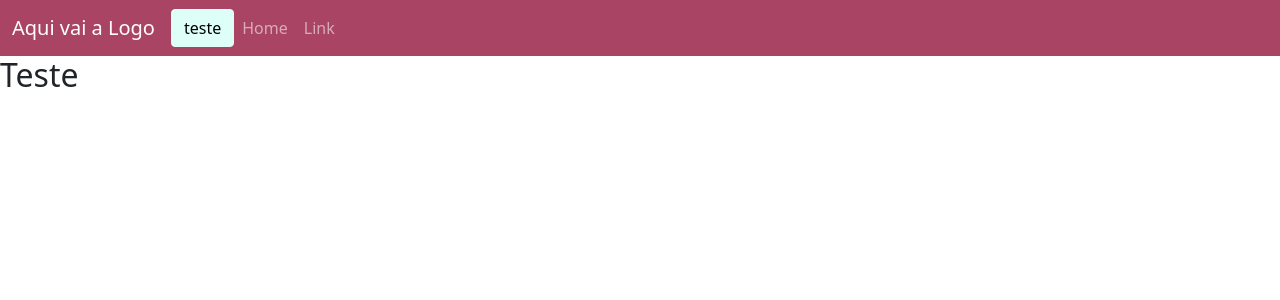
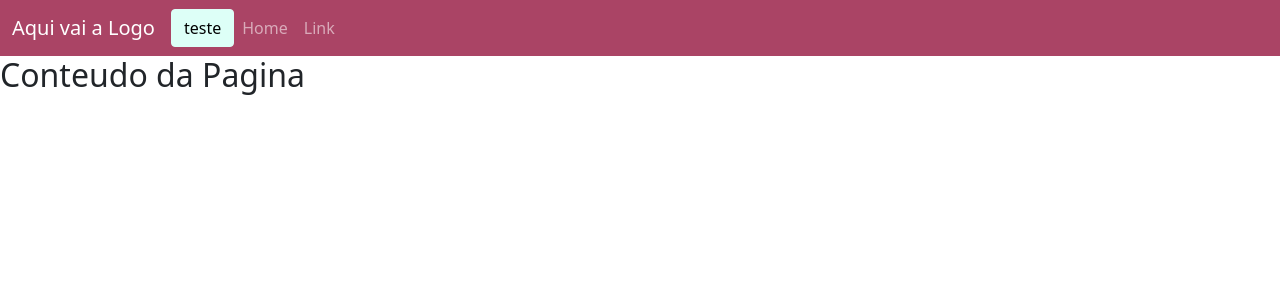
Before and after one commit to yurilimace/catalogo-livro, a React (Create React App) app: page / in a window 1280 px wide. Shown: the top 300 px of the page. Built offline with nearby package versions, Linux system fonts and the light colour scheme.

Commit message:
template da pagina implementado

```diff
--- a/src/App.tsx
+++ b/src/App.tsx
@@ -3,7 +3,7 @@ import React from 'react';
 import './App.css';
 import 'bootstrap/dist/css/bootstrap.min.css';
 import './scss/custom.scss';
-import NavBar from './components/Navbar';
+import PageTemplate from './components/pageTemplate';
 import SideMenu from './components/sidemenu';
 import { SideMenuContextProvider } from './context/sidemenuContext';
 
@@ -12,8 +12,9 @@ const App = () => {
     <div style={{ display: 'flex' }}>
       <SideMenuContextProvider>
         <SideMenu />
-
-        <NavBar />
+        <PageTemplate>
+          <h2> Conteudo da Pagina </h2>
+        </PageTemplate>
       </SideMenuContextProvider>
     </div>
   );
--- a/src/components/Navbar/index.tsx
+++ b/src/components/Navbar/index.tsx
@@ -4,15 +4,7 @@ import { SideMenuContext } from '../../context/sidemenuContext';
 
 const NavBar = () => {
   const sidebarContext = useContext(SideMenuContext);
-
   return (
-    <div
-      className={
-        sidebarContext.show === false
-          ? 'w-100 d-flex flex-column'
-          : 'teste d-flex flex-column'
-      }
-    >
     <Navbar variant="dark" bg="primary">
       <Container fluid>
         <Navbar.Brand href="#">Aqui vai a Logo</Navbar.Brand>
@@ -33,8 +25,6 @@ const NavBar = () => {
         </Navbar.Collapse>
       </Container>
     </Navbar>
-      <h2> Teste </h2>
-    </div>
   );
 };
 
--- a/src/components/pageTemplate/index.tsx
+++ b/src/components/pageTemplate/index.tsx
@@ -1,7 +1,21 @@
-import React from 'react';
-import SideMenu from '../sidemenu';
+import React, { useContext } from 'react';
 import NavBar from '../Navbar';
+import { SideMenuContext } from '../../context/sidemenuContext';
 
-const PageTemplate = () => {
-  return <div>PageTemplate</div>;
+const PageTemplate: React.FC = ({ children }) => {
+  const sidebarContext = useContext(SideMenuContext);
+  return (
+    <div
+      className={
+        sidebarContext.show === false
+          ? 'w-100 d-flex flex-column'
+          : 'teste d-flex flex-column'
+      }
+    >
+      <NavBar />
+      {children}
+    </div>
+  );
 };
+
+export default PageTemplate;
```
Lines whose indentation alone changed are shown as unchanged.
